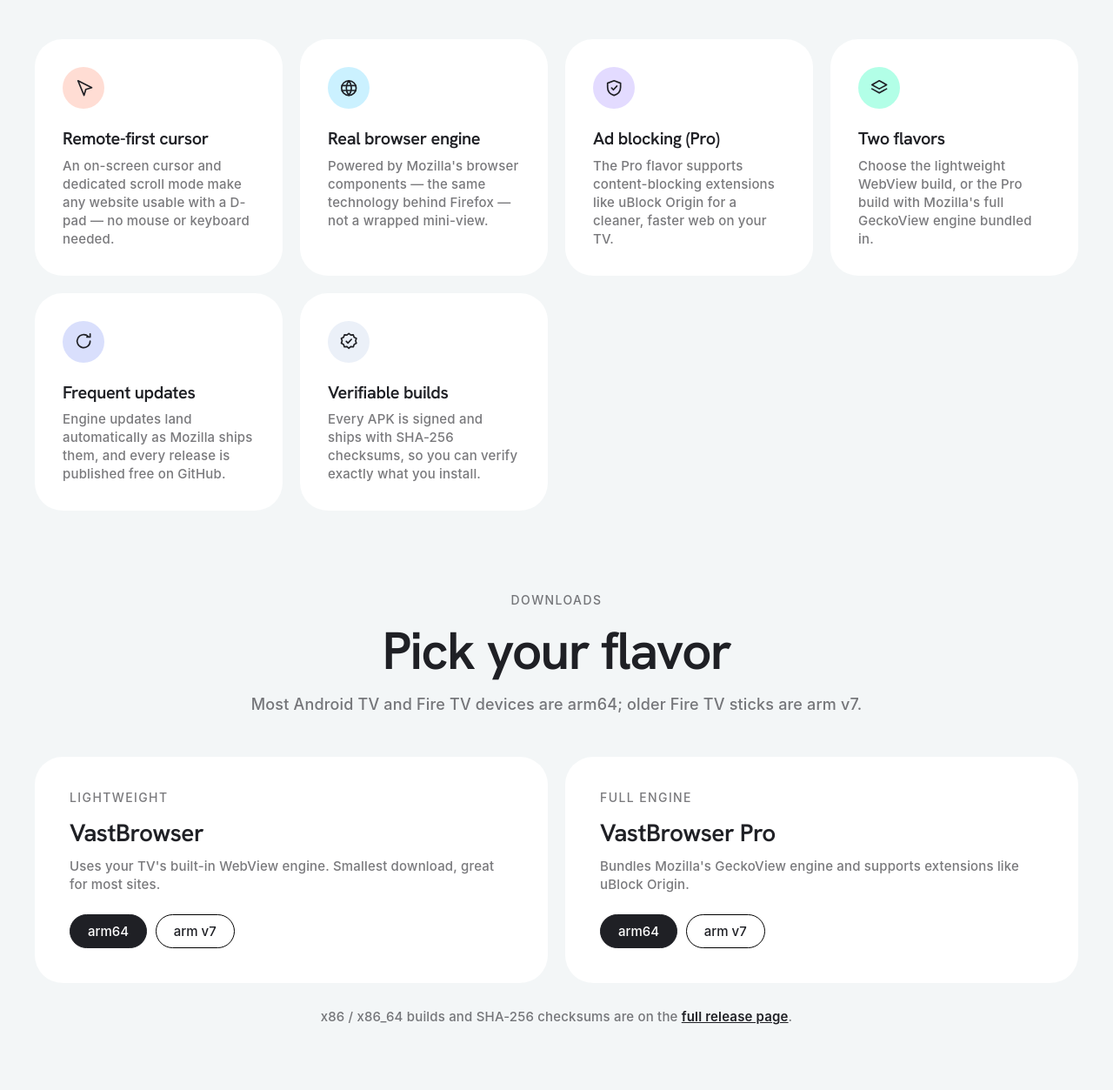
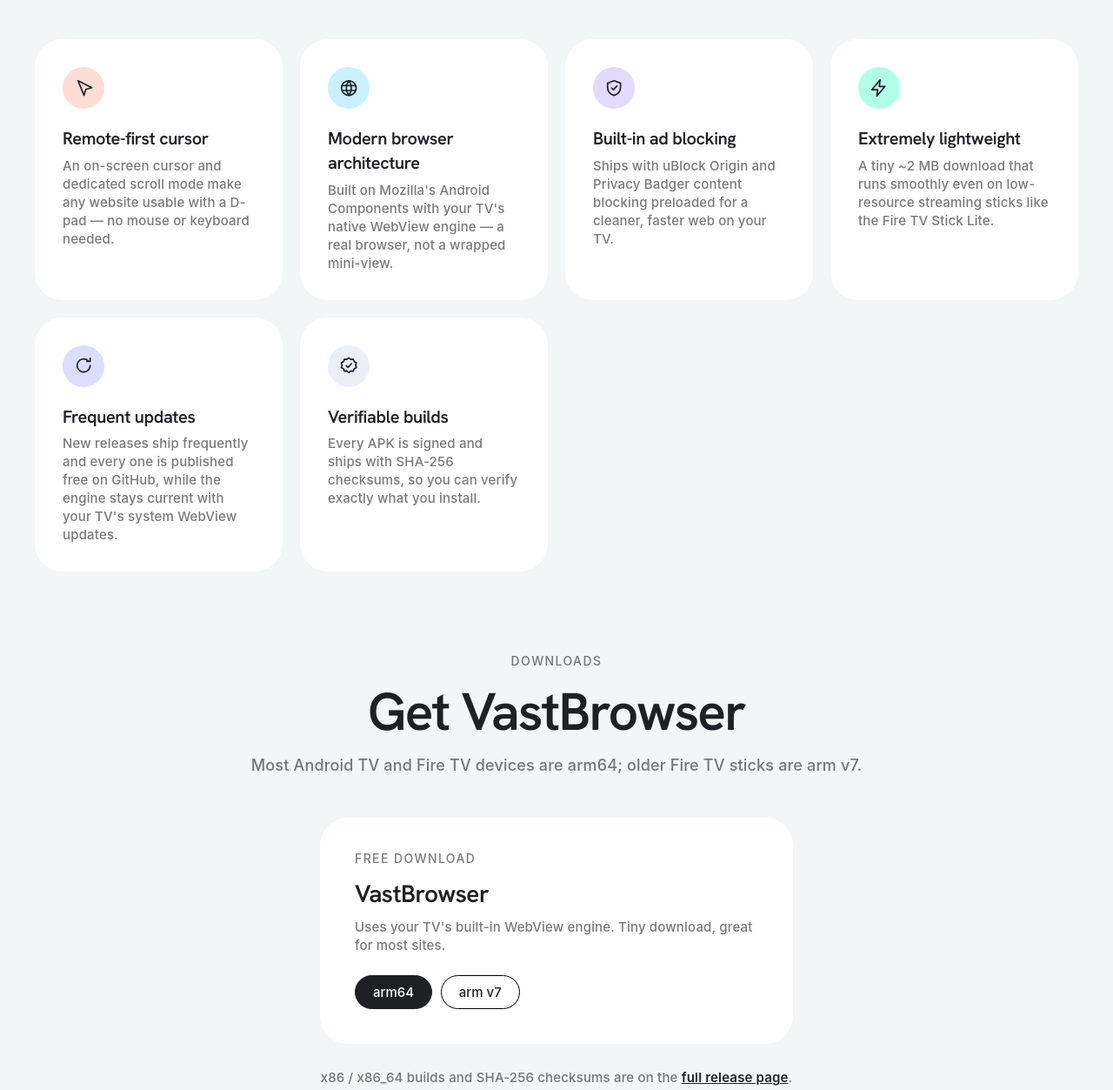
Before and after one commit to MangoDevelopers/mangodevelopers.github.io, a plain HTML site: page apps/vast-browser/index.html in a window 1280 px wide. Shown: the part 1487-2740 px from the top of the page at 87% size. Drawn offline with Linux system fonts and the light colour scheme; no server answers.

Commit message:
feat: update Vast Browser landing page to feature only the regular version
Pro version has moved to its own repository and is in early development;
remove Pro download card and rework feature cards until a new Pro release.

```diff
--- a/apps/vast-browser/index.html
+++ b/apps/vast-browser/index.html
@@ -478,6 +478,8 @@
             display: grid;
             grid-template-columns: repeat(auto-fit, minmax(19rem, 1fr));
             gap: 1.25rem;
+            max-width: 34rem;
+            margin: 0 auto;
         }
 
         .dl-card {
@@ -746,9 +748,9 @@
                                 <path d="M3.6 9h16.8M3.6 15h16.8M12 3a14.5 14.5 0 000 18M12 3a14.5 14.5 0 010 18" />
                             </svg>
                         </span>
-                        <h3>Real browser engine</h3>
-                        <p>Powered by Mozilla's browser components — the same technology behind Firefox — not a
-                            wrapped mini-view.</p>
+                        <h3>Modern browser architecture</h3>
+                        <p>Built on Mozilla's Android Components with your TV's native WebView engine — a real
+                            browser, not a wrapped mini-view.</p>
                     </div>
                     <div class="card" data-animate>
                         <span class="icon-chip tint-lilac">
@@ -758,21 +760,20 @@
                                 <path d="M9 12l2.2 2.2L15.5 9.5" />
                             </svg>
                         </span>
-                        <h3>Ad blocking (Pro)</h3>
-                        <p>The Pro flavor supports content-blocking extensions like uBlock Origin for a cleaner,
+                        <h3>Built-in ad blocking</h3>
+                        <p>Ships with uBlock Origin and Privacy Badger content blocking preloaded for a cleaner,
                             faster web on your TV.</p>
                     </div>
                     <div class="card" data-animate>
                         <span class="icon-chip tint-mint">
                             <svg viewBox="0 0 24 24" fill="none" stroke="currentColor" stroke-width="1.8"
                                 stroke-linecap="round" stroke-linejoin="round">
-                                <path d="M12 3l9 5-9 5-9-5 9-5z" />
-                                <path d="M3 13l9 5 9-5" />
+                                <path d="M13 2L3 14h7l-1 8 10-12h-7l1-8z" />
                             </svg>
                         </span>
-                        <h3>Two flavors</h3>
-                        <p>Choose the lightweight WebView build, or the Pro build with Mozilla's full GeckoView
-                            engine bundled in.</p>
+                        <h3>Extremely lightweight</h3>
+                        <p>A tiny ~2 MB download that runs smoothly even on low-resource streaming sticks like the
+                            Fire TV Stick Lite.</p>
                     </div>
                     <div class="card" data-animate>
                         <span class="icon-chip tint-blue">
@@ -783,8 +784,8 @@
                             </svg>
                         </span>
                         <h3>Frequent updates</h3>
-                        <p>Engine updates land automatically as Mozilla ships them, and every release is published
-                            free on GitHub.</p>
+                        <p>New releases ship frequently and every one is published free on GitHub, while the engine
+                            stays current with your TV's system WebView updates.</p>
                     </div>
                     <div class="card" data-animate>
                         <span class="icon-chip tint-light">
@@ -805,32 +806,20 @@
             <section class="section" id="downloads">
                 <div class="section-header">
                     <div class="eyebrow" data-animate>Downloads</div>
-                    <h2 data-animate>Pick your flavor</h2>
+                    <h2 data-animate>Get VastBrowser</h2>
                     <p data-animate>Most Android TV and Fire TV devices are arm64; older Fire TV sticks are arm v7.
                     </p>
                 </div>
                 <div class="dl-grid">
                     <div class="dl-card" data-animate>
-                        <div class="eyebrow">Lightweight</div>
+                        <div class="eyebrow">Free download</div>
                         <h3>VastBrowser</h3>
-                        <p>Uses your TV's built-in WebView engine. Smallest download, great for most sites.</p>
+                        <p>Uses your TV's built-in WebView engine. Tiny download, great for most sites.</p>
                         <div class="dl-row">
                             <a class="button is-primary is-small" data-flavor="VastBrowser-arm64-v8a"
                                 href="https://github.com/MangoDevelopers/vast-browser-release/releases/latest/download/VastBrowser-arm64-v8a.apk">arm64</a>
                             <a class="button is-secondary is-small" data-flavor="VastBrowser-armeabi-v7a"
                                 href="https://github.com/MangoDevelopers/vast-browser-release/releases/latest/download/VastBrowser-armeabi-v7a.apk">arm
-                                v7</a>
-                        </div>
-                    </div>
-                    <div class="dl-card" data-animate>
-                        <div class="eyebrow">Full engine</div>
-                        <h3>VastBrowser Pro</h3>
-                        <p>Bundles Mozilla's GeckoView engine and supports extensions like uBlock Origin.</p>
-                        <div class="dl-row">
-                            <a class="button is-primary is-small" data-flavor="VastBrowser-Pro-arm64-v8a"
-                                href="https://github.com/MangoDevelopers/vast-browser-release/releases/latest/download/VastBrowser-Pro-arm64-v8a.apk">arm64</a>
-                            <a class="button is-secondary is-small" data-flavor="VastBrowser-Pro-armeabi-v7a"
-                                href="https://github.com/MangoDevelopers/vast-browser-release/releases/latest/download/VastBrowser-Pro-armeabi-v7a.apk">arm
                                 v7</a>
                         </div>
                     </div>
```
